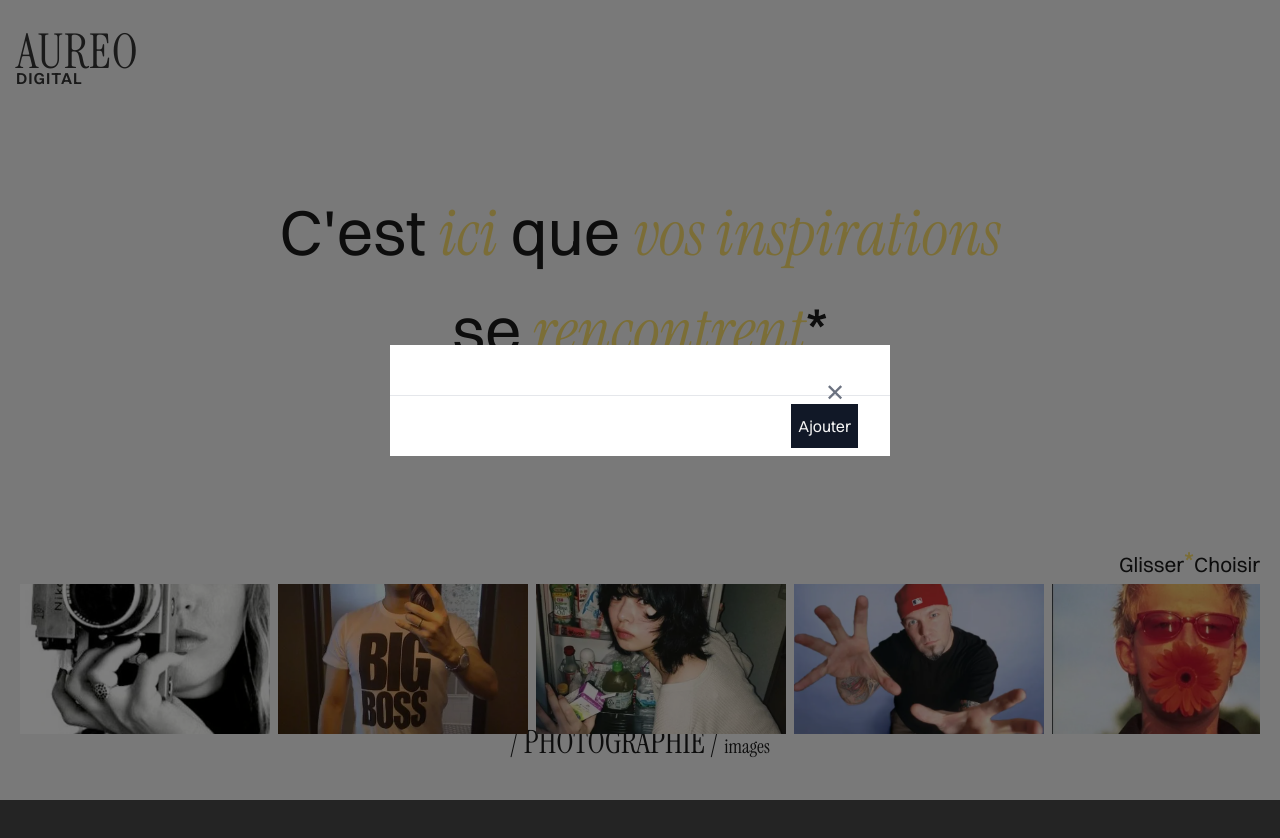
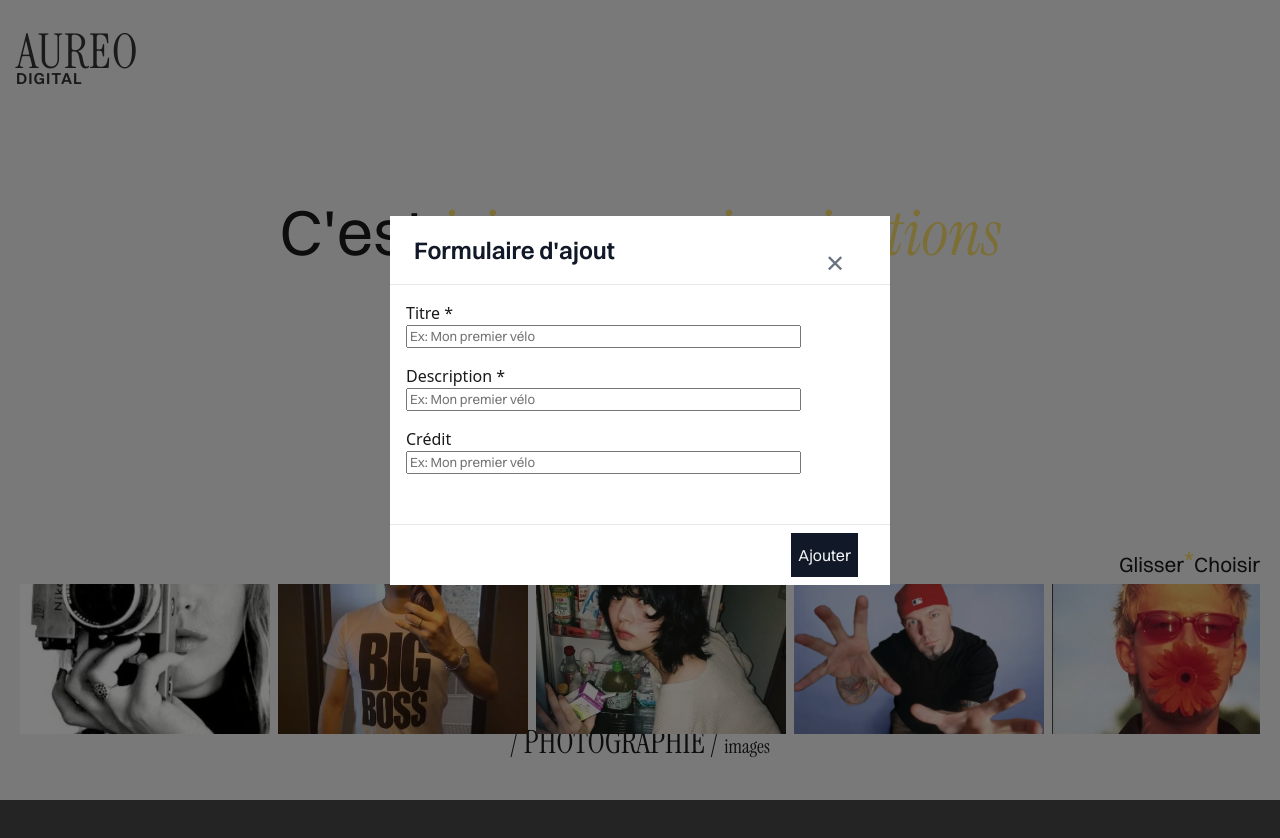
Before and after one commit to MikaelArseneau/Aureo, a Vue app in the folder aureo/: page /room/0 in a window 1280 px wide. Both pictures are taken after a click on the button "En Ajouter". Shown: the top 838 px of the page. Built offline with nearby package versions, Linux system fonts and the light colour scheme.

Commit message:
ajout tags

```diff
--- a/aureo/src/components/specific/AjouterModalRoom.vue
+++ b/aureo/src/components/specific/AjouterModalRoom.vue
@@ -7,11 +7,38 @@
             ✕
           </button>
 
-          <div v-if="title" class="modal-header">
-            <h2>{{ title }}</h2>
-            <h3>{{ type }}</h3>
+          <div class="modal-header">
+            <h2>Formulaire d'ajout</h2>
           </div>
-          <form></form>
+          <form>
+            <div class="form-group">
+              <label for="title">Titre *</label>
+              <input
+                id="title"
+                type="text"
+                required
+                placeholder="Ex: Mon premier vélo"
+              />
+            </div>
+            <div class="form-group">
+              <label for="description">Description *</label>
+              <input
+                id="description"
+                type="text"
+                required
+                placeholder="Ex: Mon premier vélo"
+              />
+            </div>
+            <div class="form-group">
+              <label for="description">Crédit</label>
+              <input
+                id="credit"
+                type="text"
+                required
+                placeholder="Ex: Mon premier vélo"
+              />
+            </div>
+          </form>
 
           <div class="modal-body">
             <slot> </slot>
@@ -108,6 +135,19 @@ h3 {
   color: #1a1a1a;
   background-color: #f3f3f3;
 }
+.form-group {
+  display: flex;
+  flex-direction: column;
+  margin-left: 1em;
+  margin-top: 1em;
+}
+input {
+  max-width: 80%;
+  font-family: "switzer";
+}
+label {
+  color: #1a1a1a;
+}
 .modal-overlay {
   position: fixed;
   top: 0;
@@ -157,7 +197,6 @@ h3 {
   color: #111827;
   font-family: "switzer";
   font-weight: 600;
-  text-transform: capitalize;
 }
 .modal-header h3 {
   margin: 0;
--- a/aureo/src/data/categories.json
+++ b/aureo/src/data/categories.json
@@ -5,6 +5,7 @@
       "name": "photographie",
       "photodemo": "src/assets/photo/bg_photographie.jpg",
       "color": "#f7dc6f",
+      "tags": ["paysage", "portrait"],
       "creations": [
         {
           "id": 1,
@@ -12,7 +13,8 @@
           "type": "paysages",
           "date": "2025-12-02",
           "desc": "test",
-          "url": "../photographie/image1.webp"
+          "url": "../photographie/image1.webp",
+          "tag": ""
         },
         {
           "id": 2,
@@ -185,7 +187,8 @@
           "date": "2025-12-02",
           "desc": "test",
           "url": "/../numerique/image6.webp"
-        } , {
+        },
+        {
           "id": 7,
           "title": "alex",
           "type": "paysages",
@@ -233,7 +236,6 @@
           "desc": "test",
           "url": "/../numerique/image11.webp"
         }
-
       ]
     }
   },
@@ -331,7 +333,8 @@
           "date": "2025-12-02",
           "desc": "test",
           "url": "../architecture/image11.webp"
-        }, {
+        },
+        {
           "id": 12,
           "title": "alex",
           "type": "paysages",
```
Lines whose indentation alone changed are shown as unchanged.
